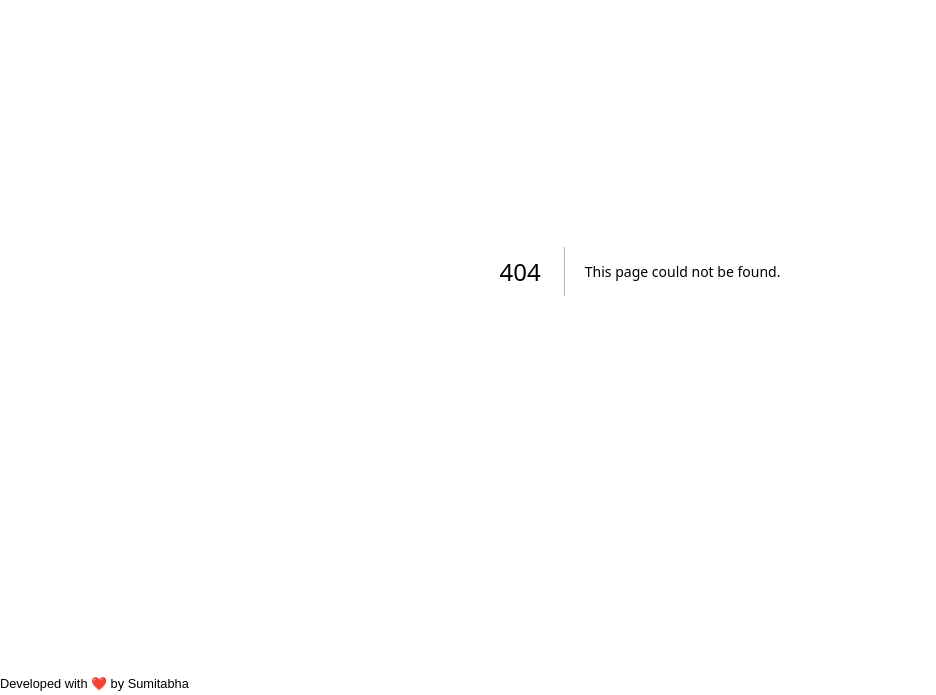
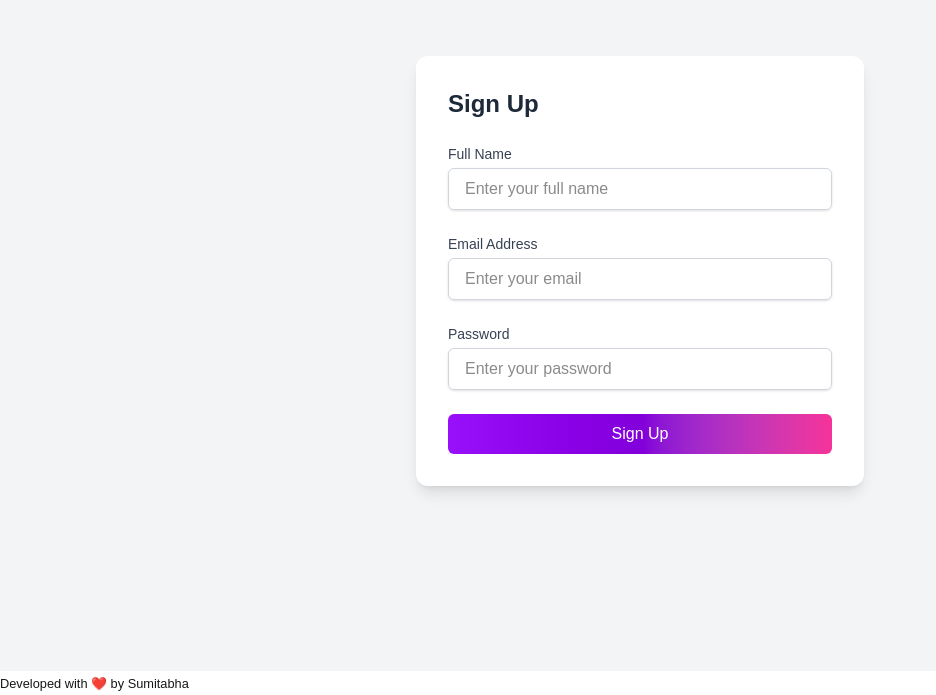
Before and after one commit to dSumitabha/tmsystem, a Next.js app: page /sign-up in a window 1280 px wide. Before the commit this address had no page. Shown: the part 153-848 px from the top of the page, without its empty margins (0-936 px from the left). Built offline with nearby package versions, Linux system fonts and the light colour scheme.

Commit message:
created the basic sign up ui

```diff
--- /dev/null
+++ b/src/app/components/SignUp.jsx
@@ -0,0 +1,68 @@
+"use client"
+import { useState } from "react";
+
+const SignUp = () => {
+    const [email, setEmail] = useState("");
+    const [fullName, setFullName] = useState("");
+    const [password, setPassword] = useState("");
+
+    const handleSubmit = (e) => {
+        e.preventDefault();
+        // I need to add the sign up api here while develope the backend
+        console.log("Sign Up Submitted with:", email, fullName, password);
+    };
+
+    return (
+        <div className="w-full max-w-md p-8 space-y-6 bg-white dark:bg-gray-800 rounded-xl shadow-lg">
+            <h2 className="text-2xl font-semibold text-gray-800 dark:text-white">Sign Up</h2>
+
+            <form onSubmit={handleSubmit} className="space-y-6">
+
+                <div>
+                    <label htmlFor="fullName" className="block text-sm font-medium text-gray-700 dark:text-gray-200">Full Name</label>
+                        <input
+                            type="text"
+                            id="fullName"
+                            value={fullName}
+                            onChange={(e) => setFullName(e.target.value)}
+                            required
+                            className="mt-1 block w-full px-4 py-2 border border-gray-300 rounded-md shadow-sm focus:outline-none focus:ring-2 focus:ring-purple-600 dark:bg-gray-700 dark:text-white dark:border-gray-600 dark:focus:ring-purple-400"
+                            placeholder="Enter your full name"
+                        />
+                </div>
+
+                <div>
+                    <label htmlFor="email" className="block text-sm font-medium text-gray-700 dark:text-gray-200">Email Address</label>
+                    <input
+                        type="email"
+                        id="email"
+                        value={email}
+                        onChange={(e) => setEmail(e.target.value)}
+                        required
+                        className="mt-1 block w-full px-4 py-2 border border-gray-300 rounded-md shadow-sm focus:outline-none focus:ring-2 focus:ring-purple-600 dark:bg-gray-700 dark:text-white dark:border-gray-600 dark:focus:ring-purple-400"
+                        placeholder="Enter your email"
+                    />
+                </div>
+
+                <div>
+                    <label htmlFor="password" className="block text-sm font-medium text-gray-700 dark:text-gray-200">Password</label>
+                    <input
+                        type="password"
+                        id="password"
+                        value={password}
+                        onChange={(e) => setPassword(e.target.value)}
+                        required
+                        className="mt-1 block w-full px-4 py-2 border border-gray-300 rounded-md shadow-sm focus:outline-none focus:ring-2 focus:ring-purple-600 dark:bg-gray-700 dark:text-white dark:border-gray-600 dark:focus:ring-purple-400"
+                        placeholder="Enter your password"
+                    />
+                </div>
+
+                <button type="submit" className="w-full py-2 px-4 bg-gradient-to-r from-purple-600 via-purple-700 to-pink-500 text-white rounded-md hover:bg-gradient-to-l focus:outline-none focus:ring-2 focus:ring-purple-600 dark:hover:bg-gradient-to-l dark:focus:ring-purple-400">
+                    Sign Up
+                </button>
+            </form>
+        </div>
+    );
+};
+
+export default SignUp;
--- /dev/null
+++ b/src/app/sign-up/page.js
@@ -0,0 +1,9 @@
+import SignUp from "../components/SignUp";
+
+export default function(){
+    return(
+        <div className="min-h-screen flex justify-center items-center bg-gray-100 dark:bg-gray-900">
+            <SignUp />
+        </div>
+    )
+}
```
